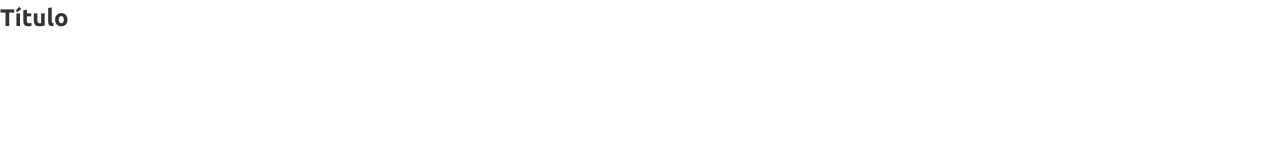
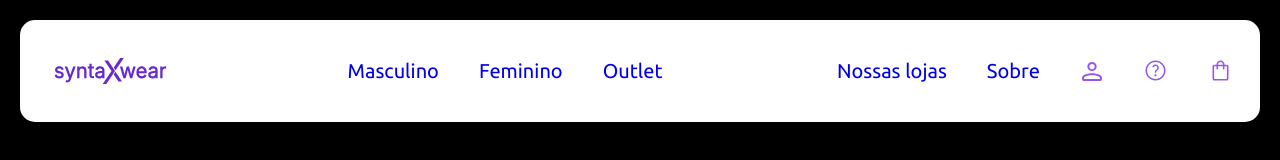
Before and after one commit to grazielle-marttdev/ecommerce-syntaxwear, a plain HTML site: page index.html in a window 1280 px wide. Drawn offline with Linux system fonts and the light colour scheme.

Commit message:
feat: Adiciona header com estilização desktop

```diff
--- a/css/base.css
+++ b/css/base.css
@@ -1,4 +1,5 @@
 body {
   font-family: var(--fonte-principal);
   color: #333333;
+  background-color: #000000;
 }
--- a/css/components/header.css
+++ b/css/components/header.css
@@ -0,0 +1,45 @@
+.header {
+    position: fixed;
+    top: 20px;
+    left: 50%;
+    transform: translate(-50%);
+    width: calc(100% - 40px); /* 20px de margem em cada lado */
+    border-radius: 15px;
+    z-index: 999;
+    display: flex;
+    justify-content: space-between;
+    align-items: center;
+    padding: 20px 28px;
+    background-color: #ffffff;
+}
+
+.logo img {
+    height: 40px;
+}
+
+.nav-center ul {
+    display: flex;
+    gap: 2.5rem;
+}
+
+.nav-center a, .nav-right a {
+    font-size: 1.25rem;
+}
+
+.nav-center a:hover, .nav-right a:hover {
+    color: #7c3aed;
+}
+
+.nav-right ul {
+    display: flex;
+    gap: 2.5rem;
+    align-items: center;
+}
+
+.nav-right img {
+    height: 24px;
+}
+
+.nav-right a:hover img {
+    opacity: 0.7;
+}
--- a/css/reset.css
+++ b/css/reset.css
@@ -31,6 +31,14 @@ a:not([class]) {
 	text-decoration-skip-ink: auto;
 }
 
+a {
+	text-decoration: none;
+}
+
+ul, ol {
+	list-style: none;
+}
+
 /* Make images easier to work with */
 img, picture {
 	max-width: 100%;
--- a/index.html
+++ b/index.html
@@ -5,24 +5,63 @@
   <meta charset="UTF-8">
   <meta name="viewport" content="width=device-width, initial-scale=1.0">
   <meta name="description" content="Loja de sapatos online - Ecommerce Sapatos">
-  <title>SyntaxWear | Ecommerce </title>
+  <title>SyntaxWear - Tênis e Sneakers Online</title>
 
   <link rel="icon" href="/img/favicon.ico" type="image/x-icon">
   <link rel="stylesheet" href="css/reset.css">
   <link rel="stylesheet" href="css/variables.css">
   <link rel="stylesheet" href="css/base.css">
   <link rel="stylesheet" href="css/layout.css">
+
+  <link rel="stylesheet" href="css/components/header.css">
 </head>
 
 <body>
-  <header class="site-header">
+  <header class="header">
     <!-- Logo e navegação -->
+    <h1 class="logo">
+      <a href="/" title="SyntaxWear - Tênis e Sneakers Online">
+        <img src="images/logo/logo.svg" alt="SyntaxWear - Tênis e Sneakers Online">
+      </a>
+    </h1>
+
+    <nav class="nav-center" aria-label="Categorias Principais">
+      <ul>
+        <li><a href="#">Masculino</a></li>
+        <li><a href="#">Feminino</a></li>
+        <li><a href="#">Outlet</a></li>
+      </ul>
+    </nav>
+
+    <nav class="nav-right" aria-label="Acesso rápido">
+      <ul>
+        <li><a href="#">Nossas lojas</a></li>
+        <li><a href="#">Sobre</a></li>
+
+        <li>
+          <a href="#" aria-label="Minha conta">
+            <img src="/images/icons/user.svg" alt="Minha conta">
+          </a>
+        </li>
+
+        <li>
+          <a href="#" aria-label="Ajuda">
+            <img src="/images/icons/help.svg" alt="Ajuda">
+          </a>
+        </li>
+
+        <li>
+          <a href="#" aria-label="Carrinho">
+            <img src="/images/icons/bag.svg" alt="Carrinho">
+          </a>
+        </li>
+      </ul>
+    </nav>
   </header>
 
   <main>
     <section class="hero-section">
       <!-- Hero -->
-      <h1>Título</h1>
     </section>
 
     <section class="categories-section">
```
Also changed, not shown: images/icons/bag.svg (added), images/icons/help.svg (added), images/icons/user.svg (added), images/logo/logo.svg (added).
